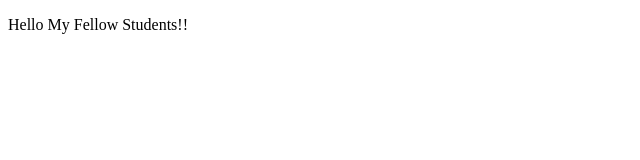
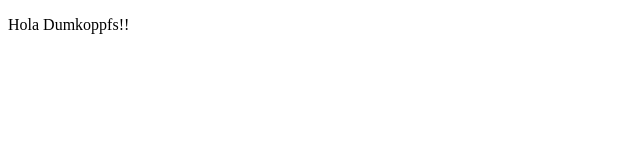
Before and after one commit to tsiemer/workingGit, a plain HTML site: page index.html in a window 1280 px wide. Shown: the full height of the page, 0-640 px from the left. Drawn offline with Linux system fonts and the light colour scheme.

Commit message:
Update index.html

```diff
--- a/index.html
+++ b/index.html
@@ -5,10 +5,8 @@
 </head>
 <body>
 	<p>
-		Hello
-		My
-		Fellow
-		Students!!
+		Hola
+		Dumkoppfs!!
 	</p>
 </body>
 </html>
```
